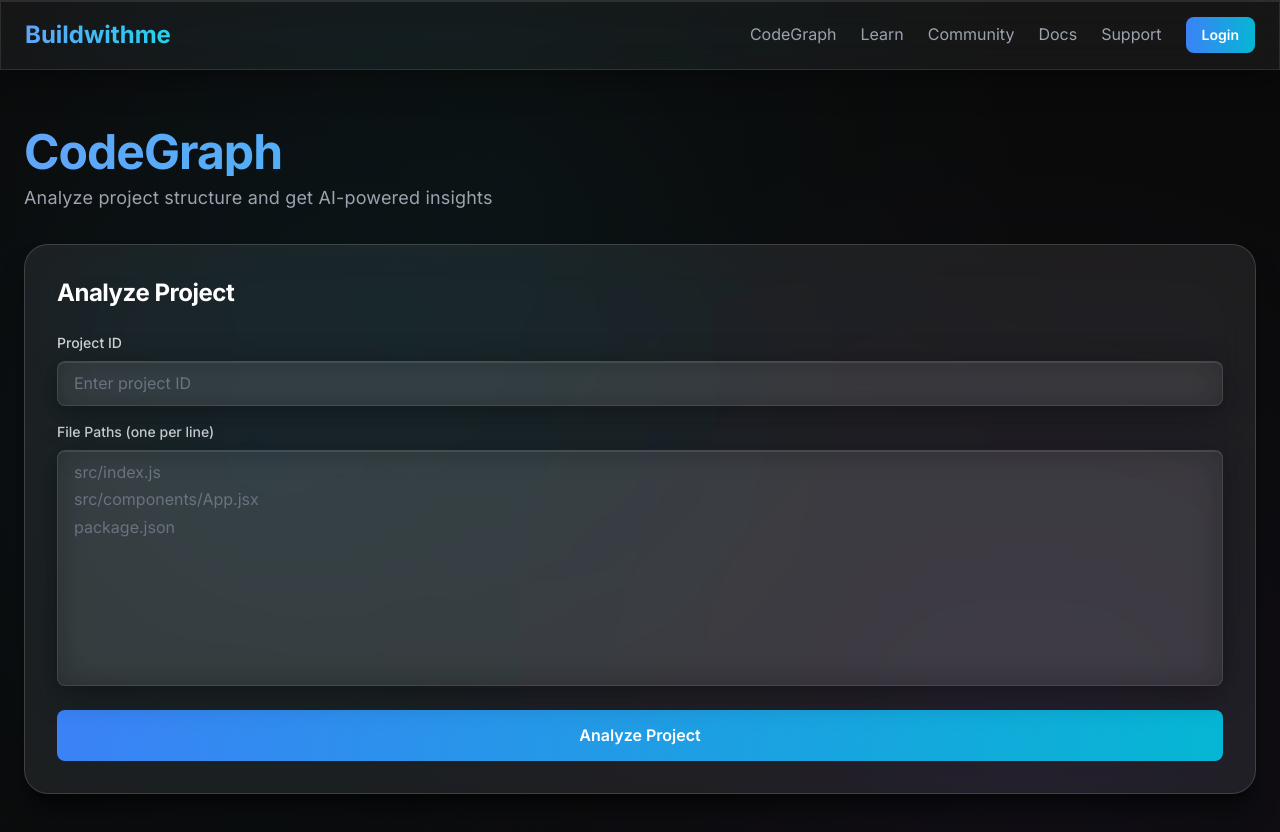
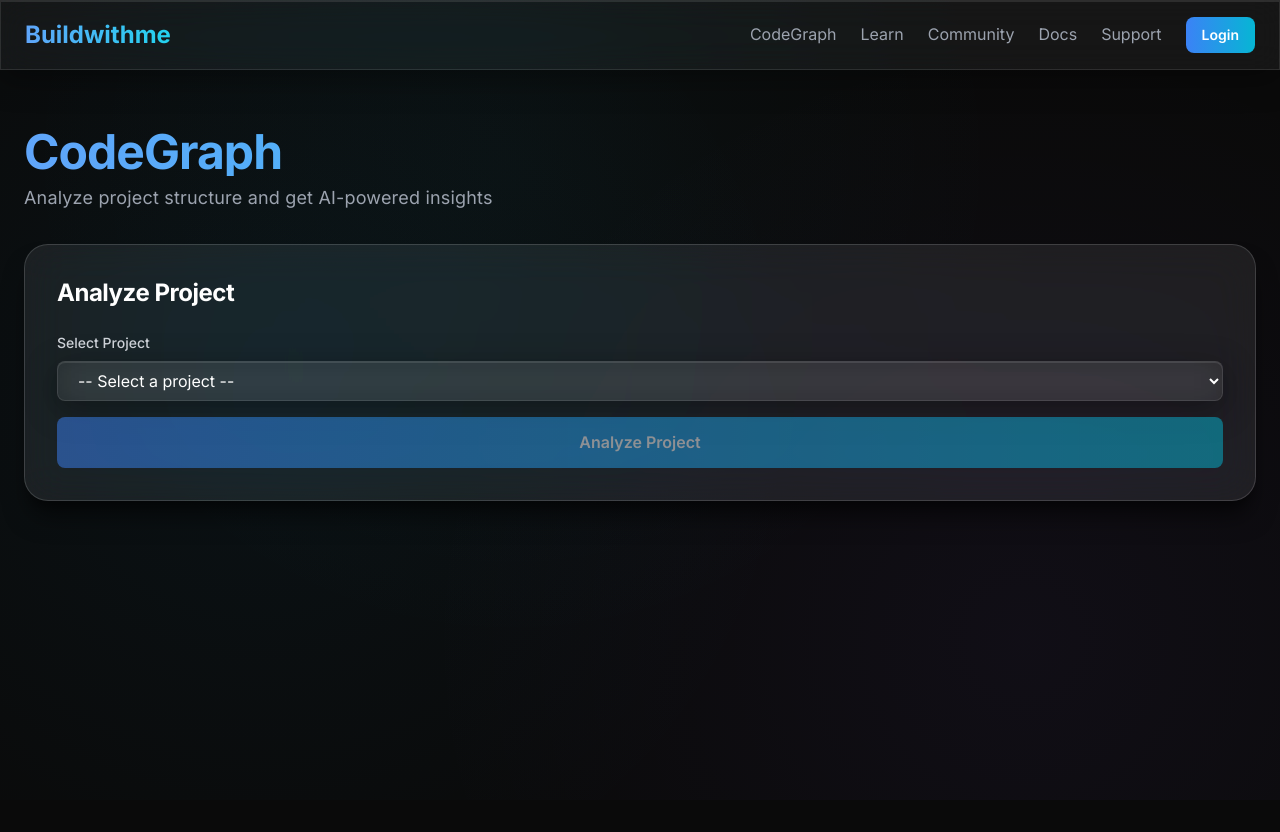
Before and after one commit to shiivaniiix/Buildwithme, a Next.js app: page /CodeGraph in a window 1280 px wide. Shown: the top 832 px of the page. After the commit the page ends 800 px from the top, so only its background shows below. Built offline with nearby package versions, Linux system fonts and the light colour scheme.

Commit message:
Integrate CodeGraph with internal Buildwithme projects (remove manual file input)

```diff
--- a/app/CodeGraph/page.tsx
+++ b/app/CodeGraph/page.tsx
@@ -1,11 +1,13 @@
 "use client";
 
-import { useState } from "react";
+import { useState, useEffect } from "react";
 import type { CodeGraph } from "@/lib/codegraph/graphTypes";
+import { getProjects, type Project } from "@/lib/projects";
+import { getProjectFiles } from "@/lib/projectFiles";
 
 export default function CodeGraphPage() {
-  const [projectId, setProjectId] = useState("");
-  const [filePaths, setFilePaths] = useState("");
+  const [projects, setProjects] = useState<Project[]>([]);
+  const [selectedProjectId, setSelectedProjectId] = useState("");
   const [graph, setGraph] = useState<CodeGraph | null>(null);
   const [isAnalyzing, setIsAnalyzing] = useState(false);
   const [analysisError, setAnalysisError] = useState<string | null>(null);
@@ -21,21 +23,42 @@ export default function CodeGraphPage() {
   const [isAsking, setIsAsking] = useState(false);
   const [askError, setAskError] = useState<string | null>(null);
 
+  // Load projects on mount
+  useEffect(() => {
+    const loadedProjects = getProjects();
+    setProjects(loadedProjects);
+  }, []);
+
+  const handleProjectSelect = (projectId: string) => {
+    setSelectedProjectId(projectId);
+    // Clear previous analysis when selecting new project
+    setGraph(null);
+    setSummary(null);
+    setArchitectureExplanation(null);
+    setTechnologies([]);
+    setAnswer(null);
+    setAnalysisError(null);
+    setExplainError(null);
+    setAskError(null);
+  };
+
   const handleAnalyze = async () => {
-    if (!projectId.trim()) {
-      setAnalysisError("Project ID is required");
+    if (!selectedProjectId.trim()) {
+      setAnalysisError("Please select a project");
       return;
     }
 
-    const files = filePaths
-      .split("\n")
-      .map(f => f.trim())
-      .filter(f => f.length > 0);
-
-    if (files.length === 0) {
-      setAnalysisError("At least one file path is required");
+    // Load project files
+    const projectFiles = getProjectFiles(selectedProjectId);
+    if (projectFiles.length === 0) {
+      setAnalysisError("Selected project has no files");
       return;
     }
+
+    // Extract file paths (just file names, not content)
+    const filePaths = projectFiles
+      .filter(file => !file.isFolder) // Exclude folders
+      .map(file => file.name);
 
     setIsAnalyzing(true);
     setAnalysisError(null);
@@ -49,7 +72,7 @@ export default function CodeGraphPage() {
       const response = await fetch("/api/codegraph/analyze", {
         method: "POST",
         headers: { "Content-Type": "application/json" },
-        body: JSON.stringify({ projectId: projectId.trim(), files }),
+        body: JSON.stringify({ projectId: selectedProjectId, files: filePaths }),
       });
 
       if (!response.ok) {
@@ -71,7 +94,7 @@ export default function CodeGraphPage() {
 
   const handleExplain = async (graphToExplain?: CodeGraph) => {
     const graphToUse = graphToExplain || graph;
-    if (!graphToUse || !projectId.trim()) return;
+    if (!graphToUse || !selectedProjectId.trim()) return;
 
     setIsExplaining(true);
     setExplainError(null);
@@ -80,7 +103,7 @@ export default function CodeGraphPage() {
       const response = await fetch("/api/codegraph/explain", {
         method: "POST",
         headers: { "Content-Type": "application/json" },
-        body: JSON.stringify({ projectId: projectId.trim(), graph: graphToUse }),
+        body: JSON.stringify({ projectId: selectedProjectId.trim(), graph: graphToUse }),
       });
 
       if (!response.ok) {
@@ -105,7 +128,7 @@ export default function CodeGraphPage() {
       return;
     }
 
-    if (!graph || !projectId.trim()) {
+    if (!graph || !selectedProjectId.trim()) {
       setAskError("Please analyze a project first");
       return;
     }
@@ -118,7 +141,7 @@ export default function CodeGraphPage() {
         method: "POST",
         headers: { "Content-Type": "application/json" },
         body: JSON.stringify({
-          projectId: projectId.trim(),
+          projectId: selectedProjectId.trim(),
           graph,
           question: question.trim(),
         }),
@@ -209,19 +232,25 @@ export default function CodeGraphPage() {
 
               <div className="space-y-4">
                 <div>
-                  <label htmlFor="project-id" className="block text-sm font-medium text-gray-300 mb-2">Project ID</label>
-                  <input id="project-id" type="text" value={projectId} onChange={(e) => setProjectId(e.target.value)} className="w-full px-4 py-2 glass rounded-lg border border-gray-600 text-white placeholder-gray-500 focus:border-cyan-400 focus:outline-none" placeholder="Enter project ID" />
-                </div>
-                <div>
-                  <label htmlFor="file-paths" className="block text-sm font-medium text-gray-300 mb-2">File Paths (one per line)</label>
-                  <textarea id="file-paths" value={filePaths} onChange={(e) => setFilePaths(e.target.value)} className="w-full px-4 py-2 glass rounded-lg border border-gray-600 text-white placeholder-gray-500 focus:border-cyan-400 focus:outline-none resize-none" placeholder="src/index.js&#10;src/components/App.jsx&#10;package.json" rows={8} />
+                  <label htmlFor="project-select" className="block text-sm font-medium text-gray-300 mb-2">Select Project</label>
+                  <select
+                    id="project-select"
+                    value={selectedProjectId}
+                    onChange={(e) => handleProjectSelect(e.target.value)}
+                    className="w-full px-4 py-2 glass rounded-lg border border-gray-600 text-white bg-gray-900/50 focus:border-cyan-400 focus:outline-none"
+                  >
+                    <option value="">-- Select a project --</option>
+                    {projects.map(project => (
+                      <option key={project.id} value={project.id}>{project.name}</option>
+                    ))}
+                  </select>
                 </div>
 
                 {analysisError && <div className="px-4 py-2 bg-red-500/20 border border-red-500/50 rounded-lg text-red-400 text-sm">{analysisError}</div>}
 
                 <button
                   onClick={handleAnalyze}
-                  disabled={isAnalyzing}
+                  disabled={isAnalyzing || !selectedProjectId}
                   className="w-full px-6 py-3 bg-gradient-to-r from-blue-500 to-cyan-500 text-white font-semibold rounded-lg hover:opacity-90 transition-opacity disabled:opacity-50 disabled:cursor-not-allowed"
                 >
                   {isAnalyzing ? "Analyzing..." : "Analyze Project"}
```
